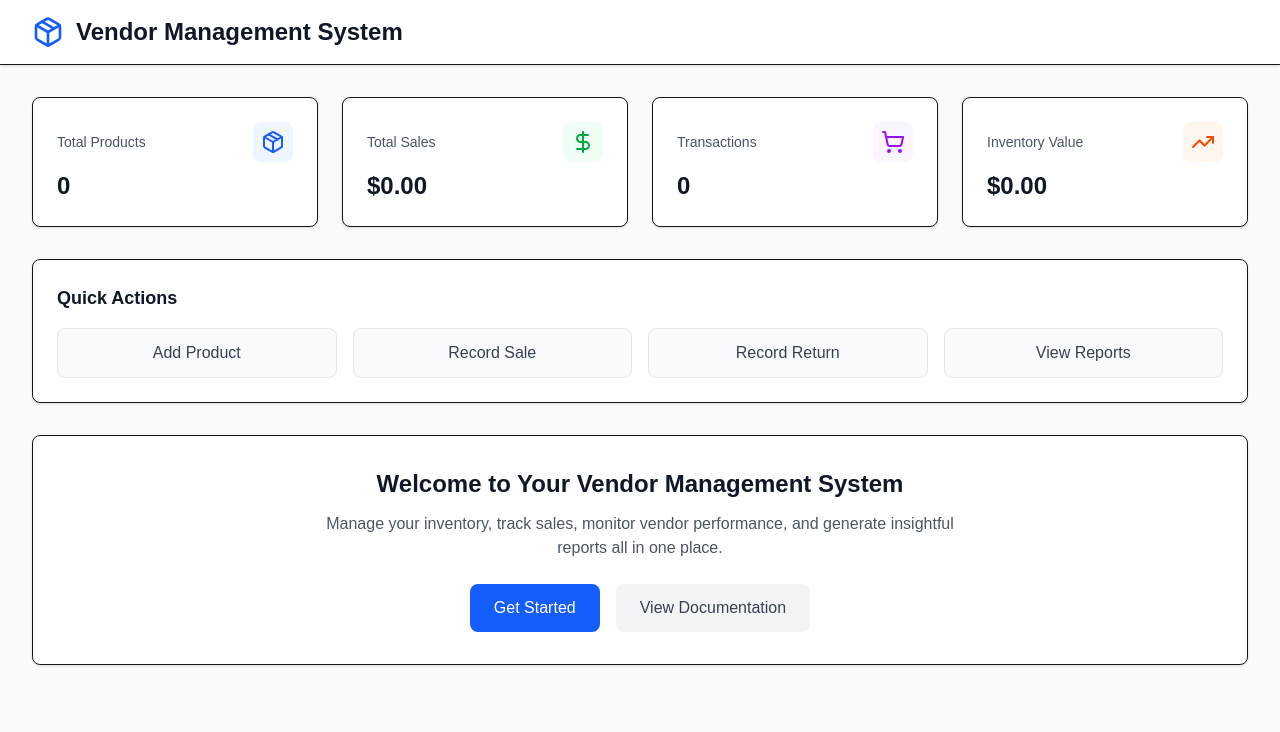
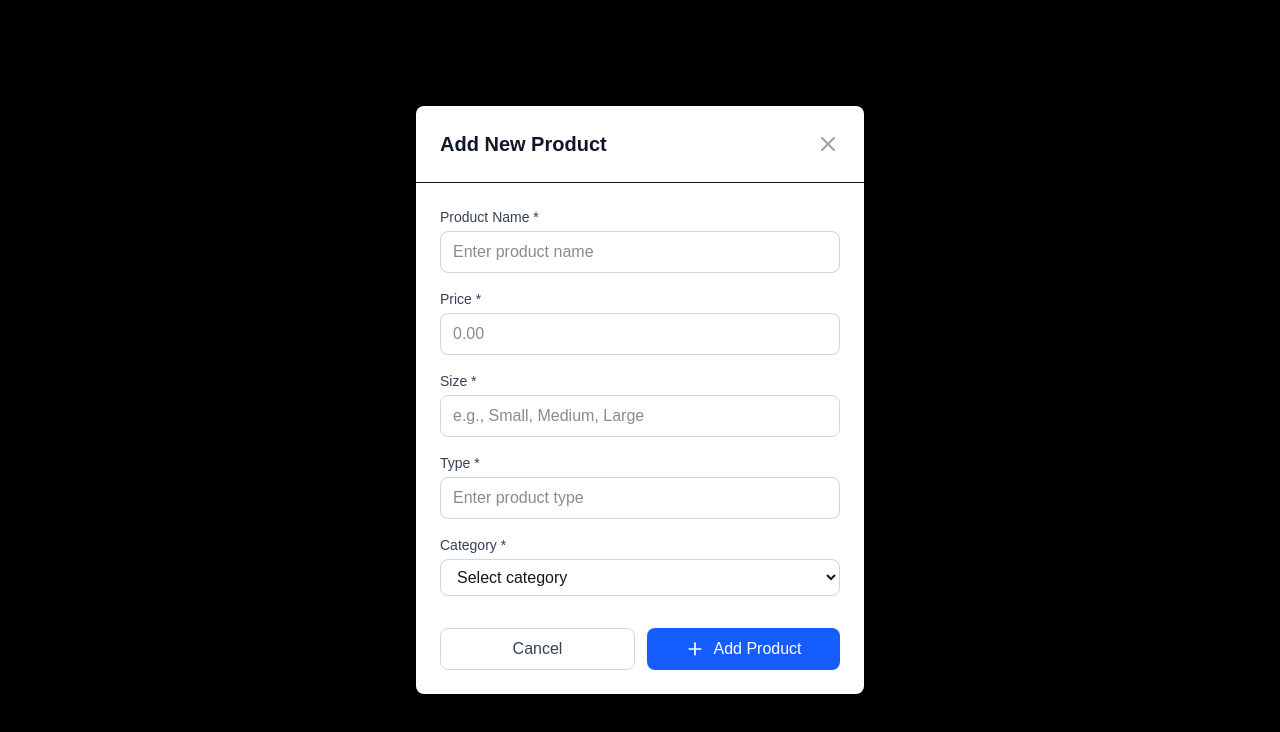
Before and after one commit to Ronelmelendrez/Vendors_inventory_system, a Next.js app: page / in a window 1280 px wide. Both pictures are taken after a click on the button "Add Product". Shown: the top 732 px of the page. Built offline with nearby package versions, Linux system fonts and the light colour scheme.

Commit message:
adding modal in products

```diff
--- a/src/app/page.tsx
+++ b/src/app/page.tsx
@@ -1,6 +1,50 @@
-import { Package, ShoppingCart, TrendingUp, DollarSign } from "lucide-react";
+"use client";
+
+import { Package, ShoppingCart, TrendingUp, DollarSign, Plus, X } from "lucide-react";
+import { useState } from "react";
+
+interface Product {
+  id: string;
+  name: string;
+  price: number;
+  size: string;
+  type: string;
+  category: string;
+}
 
 export default function Home() {
+  const [isModalOpen, setIsModalOpen] = useState(false);
+  const [products, setProducts] = useState<Product[]>([]);
+  const [formData, setFormData] = useState({
+    name: "",
+    price: "",
+    size: "",
+    type: "",
+    category: "",
+  });
+
+  const handleInputChange = (e: React.ChangeEvent<HTMLInputElement | HTMLSelectElement>) => {
+    const { name, value } = e.target;
+    setFormData((prev) => ({ ...prev, [name]: value }));
+  };
+
+  const handleAddProduct = (e: React.FormEvent) => {
+    e.preventDefault();
+    const newProduct: Product = {
+      id: Date.now().toString(),
+      name: formData.name,
+      price: parseFloat(formData.price),
+      size: formData.size,
+      type: formData.type,
+      category: formData.category,
+    };
+    setProducts((prev) => [...prev, newProduct]);
+    setFormData({ name: "", price: "", size: "", type: "", category: "" });
+    setIsModalOpen(false);
+  };
+
+  const totalSales = products.reduce((sum, product) => sum + product.price, 0);
+
   return (
     <div className="min-h-screen bg-gray-50">
       {/* Header */}
@@ -23,25 +67,25 @@ export default function Home() {
         <div className="grid grid-cols-1 md:grid-cols-2 lg:grid-cols-4 gap-6 mb-8">
           <StatCard
             title="Total Products"
-            value="0"
+            value={products.length.toString()}
             icon={<Package className="h-6 w-6 text-blue-600" />}
             bgColor="bg-blue-50"
           />
           <StatCard
             title="Total Sales"
-            value="$0.00"
+            value={`$${totalSales.toFixed(2)}`}
             icon={<DollarSign className="h-6 w-6 text-green-600" />}
             bgColor="bg-green-50"
           />
           <StatCard
             title="Transactions"
-            value="0"
+            value={products.length.toString()}
             icon={<ShoppingCart className="h-6 w-6 text-purple-600" />}
             bgColor="bg-purple-50"
           />
           <StatCard
             title="Inventory Value"
-            value="$0.00"
+            value={`$${totalSales.toFixed(2)}`}
             icon={<TrendingUp className="h-6 w-6 text-orange-600" />}
             bgColor="bg-orange-50"
           />
@@ -53,12 +97,45 @@ export default function Home() {
             Quick Actions
           </h2>
           <div className="grid grid-cols-1 sm:grid-cols-2 lg:grid-cols-4 gap-4">
-            <ActionButton text="Add Product" />
-            <ActionButton text="Record Sale" />
-            <ActionButton text="Record Return" />
-            <ActionButton text="View Reports" />
+            <ActionButton text="Add Product" onClick={() => setIsModalOpen(true)} />
+            <ActionButton text="Record Sale" onClick={() => {}} />
+            <ActionButton text="Record Return" onClick={() => {}} />
+            <ActionButton text="View Reports" onClick={() => {}} />
           </div>
         </div>
+
+        {/* Products List */}
+        {products.length > 0 && (
+          <div className="bg-white rounded-lg shadow-sm border p-6 mb-8">
+            <h2 className="text-lg font-semibold text-gray-900 mb-4">
+              Added Products
+            </h2>
+            <div className="overflow-x-auto">
+              <table className="w-full">
+                <thead className="bg-gray-50 border-b">
+                  <tr>
+                    <th className="px-4 py-3 text-left text-xs font-medium text-gray-500 uppercase">Name</th>
+                    <th className="px-4 py-3 text-left text-xs font-medium text-gray-500 uppercase">Price</th>
+                    <th className="px-4 py-3 text-left text-xs font-medium text-gray-500 uppercase">Size</th>
+                    <th className="px-4 py-3 text-left text-xs font-medium text-gray-500 uppercase">Type</th>
+                    <th className="px-4 py-3 text-left text-xs font-medium text-gray-500 uppercase">Category</th>
+                  </tr>
+                </thead>
+                <tbody className="divide-y divide-gray-200">
+                  {products.map((product) => (
+                    <tr key={product.id} className="hover:bg-gray-50">
+                      <td className="px-4 py-3 text-sm text-gray-900">{product.name}</td>
+                      <td className="px-4 py-3 text-sm text-gray-900">${product.price.toFixed(2)}</td>
+                      <td className="px-4 py-3 text-sm text-gray-900">{product.size}</td>
+                      <td className="px-4 py-3 text-sm text-gray-900">{product.type}</td>
+                      <td className="px-4 py-3 text-sm text-gray-900">{product.category}</td>
+                    </tr>
+                  ))}
+                </tbody>
+              </table>
+            </div>
+          </div>
+        )}
 
         {/* Welcome Message */}
         <div className="bg-white rounded-lg shadow-sm border p-8 text-center">
@@ -79,6 +156,119 @@ export default function Home() {
           </div>
         </div>
       </main>
+
+      {/* Add Product Modal */}
+      {isModalOpen && (
+        <div className="fixed inset-0 bg-black bg-opacity-50 flex items-center justify-center p-4 z-50">
+          <div className="bg-white rounded-lg shadow-xl max-w-md w-full">
+            <div className="flex items-center justify-between p-6 border-b">
+              <h3 className="text-xl font-semibold text-gray-900">Add New Product</h3>
+              <button
+                onClick={() => setIsModalOpen(false)}
+                className="text-gray-400 hover:text-gray-600"
+              >
+                <X className="h-6 w-6" />
+              </button>
+            </div>
+            <form onSubmit={handleAddProduct} className="p-6 space-y-4">
+              <div>
+                <label className="block text-sm font-medium text-gray-700 mb-1">
+                  Product Name *
+                </label>
+                <input
+                  type="text"
+                  name="name"
+                  value={formData.name}
+                  onChange={handleInputChange}
+                  required
+                  className="w-full px-3 py-2 border border-gray-300 rounded-lg focus:ring-2 focus:ring-blue-500 focus:border-blue-500"
+                  placeholder="Enter product name"
+                />
+              </div>
+              <div>
+                <label className="block text-sm font-medium text-gray-700 mb-1">
+                  Price *
+                </label>
+                <input
+                  type="number"
+                  name="price"
+                  value={formData.price}
+                  onChange={handleInputChange}
+                  required
+                  step="0.01"
+                  min="0"
+                  className="w-full px-3 py-2 border border-gray-300 rounded-lg focus:ring-2 focus:ring-blue-500 focus:border-blue-500"
+                  placeholder="0.00"
+                />
+              </div>
+              <div>
+                <label className="block text-sm font-medium text-gray-700 mb-1">
+                  Size *
+                </label>
+                <input
+                  type="text"
+                  name="size"
+                  value={formData.size}
+                  onChange={handleInputChange}
+                  required
+                  className="w-full px-3 py-2 border border-gray-300 rounded-lg focus:ring-2 focus:ring-blue-500 focus:border-blue-500"
+                  placeholder="e.g., Small, Medium, Large"
+                />
+              </div>
+              <div>
+                <label className="block text-sm font-medium text-gray-700 mb-1">
+                  Type *
+                </label>
+                <input
+                  type="text"
+                  name="type"
+                  value={formData.type}
+                  onChange={handleInputChange}
+                  required
+                  className="w-full px-3 py-2 border border-gray-300 rounded-lg focus:ring-2 focus:ring-blue-500 focus:border-blue-500"
+                  placeholder="Enter product type"
+                />
+              </div>
+              <div>
+                <label className="block text-sm font-medium text-gray-700 mb-1">
+                  Category *
+                </label>
+                <select
+                  name="category"
+                  value={formData.category}
+                  onChange={handleInputChange}
+                  required
+                  className="w-full px-3 py-2 border border-gray-300 rounded-lg focus:ring-2 focus:ring-blue-500 focus:border-blue-500"
+                >
+                  <option value="">Select category</option>
+                  <option value="Electronics">Electronics</option>
+                  <option value="Clothing">Clothing</option>
+                  <option value="Food">Food</option>
+                  <option value="Furniture">Furniture</option>
+                  <option value="Books">Books</option>
+                  <option value="Other">Other</option>
+                </select>
+              </div>
+              <div className="flex gap-3 pt-4">
+                <button
+                  type="button"
+                  onClick={() => setIsModalOpen(false)}
+                  className="flex-1 px-4 py-2 border border-gray-300 text-gray-700 font-medium rounded-lg hover:bg-gray-50 transition-colors"
+                >
+                  Cancel
+                </button>
+                <button
+                  type="submit"
+                  className="flex-1 px-4 py-2 bg-blue-600 text-white font-medium rounded-lg hover:bg-blue-700 transition-colors flex items-center justify-center gap-2"
+                >
+                  <Plus className="h-5 w-5" />
+                  Add Product
+                </button>
+              </div>
+            </form>
+          </div>
+        </div>
+      )}
     </div>
   );
 }
@@ -105,9 +295,12 @@ function StatCard({
   );
 }
 
-function ActionButton({ text }: { text: string }) {
+function ActionButton({ text, onClick }: { text: string; onClick: () => void }) {
   return (
-    <button className="px-4 py-3 bg-gray-50 text-gray-700 font-medium rounded-lg border border-gray-200 hover:bg-gray-100 hover:border-gray-300 transition-colors">
+    <button
+      onClick={onClick}
+      className="px-4 py-3 bg-gray-50 text-gray-700 font-medium rounded-lg border border-gray-200 hover:bg-gray-100 hover:border-gray-300 transition-colors"
+    >
       {text}
     </button>
   );
```
